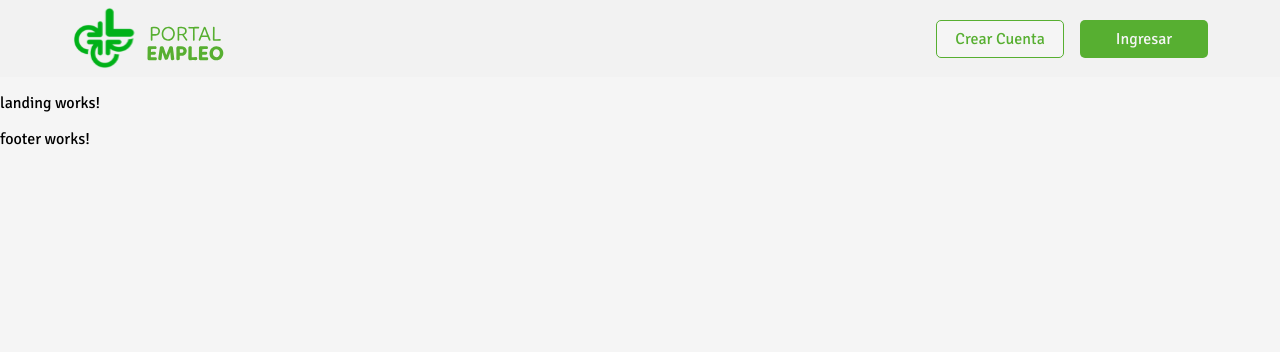
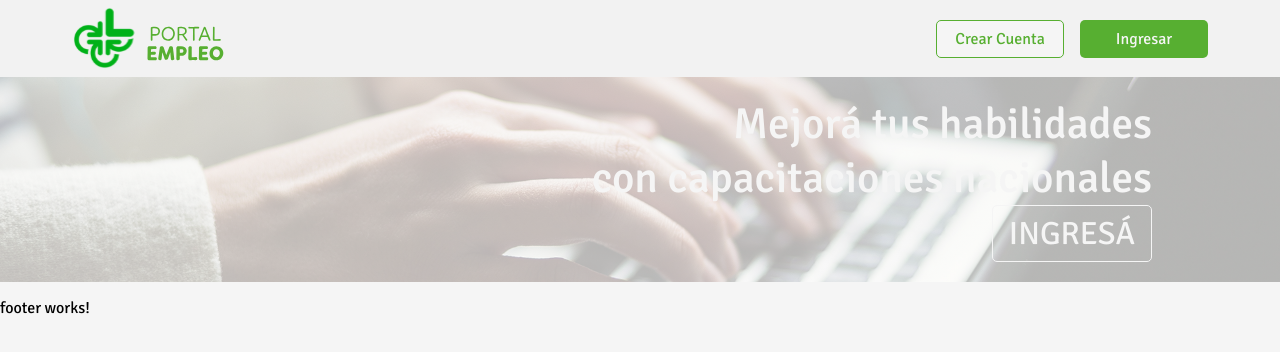
Before and after one commit to Luciana444/PortalEmpleoLoberiaPPS, an Angular app in the folder Frontend/portal-trabajo/: page / in a window 1280 px wide. Shown: the top 352 px of the page. Built offline with nearby package versions, Linux system fonts and the light colour scheme; no server answers.

Commit message:
Avance con landing

```diff
--- a/Frontend/portal-trabajo/src/app/landing/landing.component.html
+++ b/Frontend/portal-trabajo/src/app/landing/landing.component.html
@@ -18,7 +18,13 @@
     </div>
 
 </header>
-<p>landing works!</p>
+
+<div class="img-placeholder">
+    <h3 class="top-row">Mejorá tus habilidades</h3>
+    <h3>con capacitaciones nacionales</h3>
+    <button class="training-button">INGRESÁ</button>
+</div>
+
 
 <footer>
     <p>footer works!</p>
--- a/Frontend/portal-trabajo/src/app/landing/landing.component.scss
+++ b/Frontend/portal-trabajo/src/app/landing/landing.component.scss
@@ -1,4 +1,5 @@
 @use '../../styles.scss' as *;
+@use 'sass:color';
 
 header{
     width: 100%;
@@ -15,8 +16,6 @@ header{
     margin-left: 4.5rem;
     gap: 1rem;
 }
-
-
 
 svg{
     width: fit-content;
@@ -48,6 +47,78 @@ button{
     padding: 8px 2px;
 }
 
+.img-placeholder{
+    padding-bottom: 20px;
+    padding-top: 20px;
+    width: 100%;
+    height: fit-content;
+    display: flex;
+    flex-direction: column;
+    justify-content: center;
+    align-items: flex-end;
+    background-image: url('/capacitaciones.png');
+    background-size: cover;
+    background-position: center;
+
+        background:
+        linear-gradient(rgba(255,255,255,0.7), rgba(255,255,255,0.7)),
+        url('/capacitaciones.png') center/cover;
+}
+// .img-placeholder::before {
+//     content: '';
+//     position: absolute;
+//     top: 0;
+//     left: 0;
+//     right: 0;
+//     bottom: 0;
+//     background-color: rgba(0, 0, 0, 0.3); /* Black with 30% opacity */
+//     z-index: 1;
+// }
+
+// .img-placeholder > * {
+//     position: relative;
+//     z-index: 2;
+// }
+
+// .img-placeholder::before {
+//     content: "";
+//     position: absolute;
+//     inset: 0;
+//     background: inherit;
+//     opacity: 0.5; // Adjust for desired opacity (0.0 - 1.0)
+//     z-index: 0;
+//     pointer-events: none;
+// }
+
+// .img-placeholder > * {
+//     position: relative;
+//     z-index: 1;
+// }
+
+.img-placeholder:hover{
+    background-color: color.adjust(#57AF31, $lightness: -10%);
+    cursor: pointer;
+}
+
+h3{
+    text-align: end;
+    margin-right: 8rem;
+    margin-top: 0;
+    color: $white;
+    font-size: 2.7rem;
+    margin-bottom:0%;
+}
+
+.training-button{
+    background-color: $white;
+    color: $white;
+    border: 1px solid $white;
+    font-size: 32px;
+    margin-right: 8rem;
+    width: 10rem;
+    background-color: rgba(255,255,255,0);
+}
+
 @media (max-width: 600px) {
     .small-logo > svg {
         margin-left: 1rem;
--- a/Frontend/portal-trabajo/src/app/landing/landing.component.ts
+++ b/Frontend/portal-trabajo/src/app/landing/landing.component.ts
@@ -34,5 +34,4 @@ export class LandingComponent {
       this.getData();
   }
 
-
 }
```
Also changed, not shown: Frontend/portal-trabajo/public/capacitaciones.png (added).
